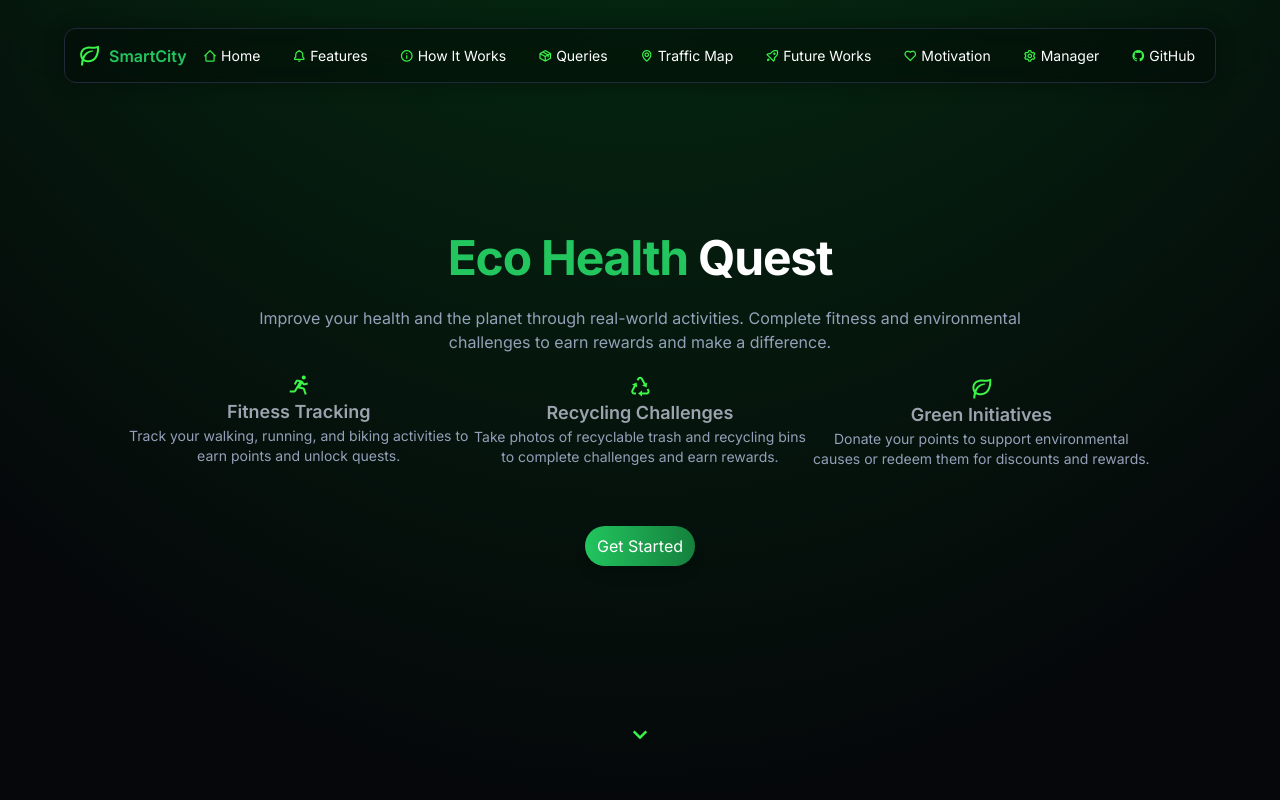
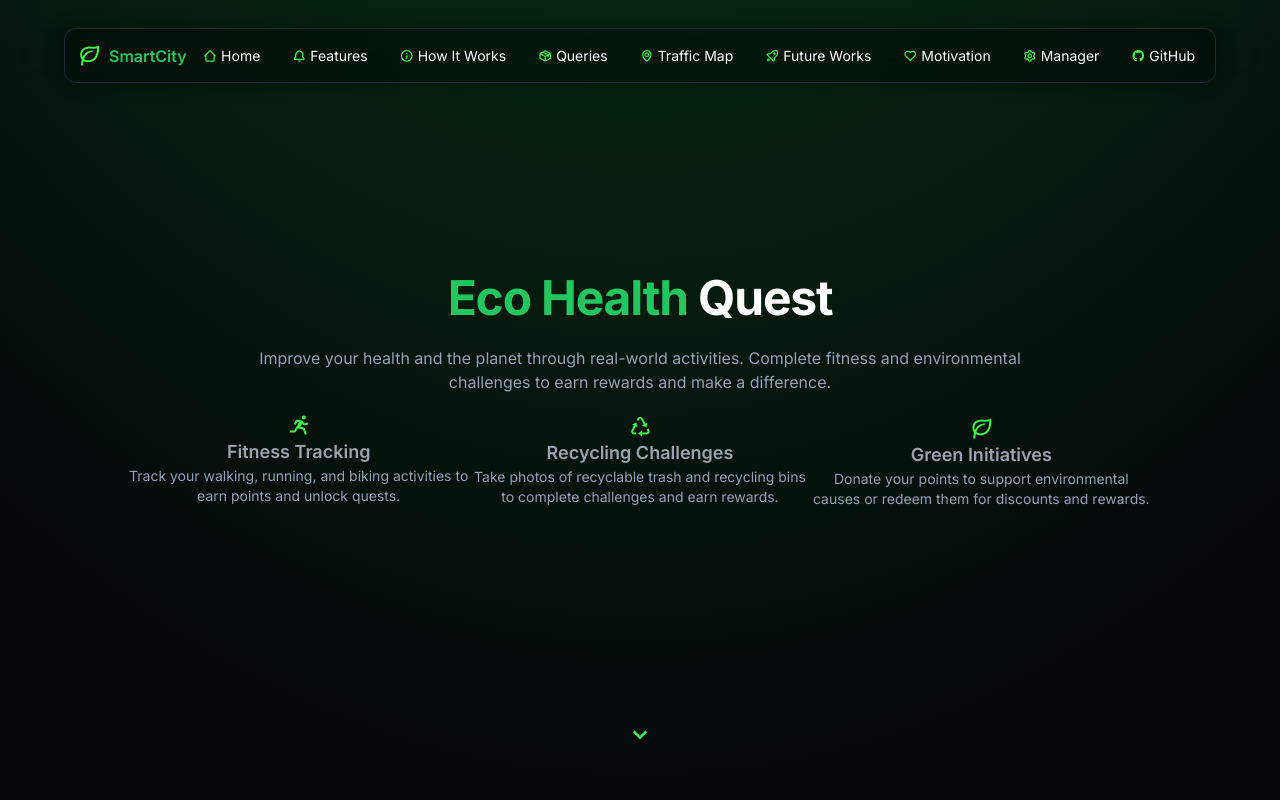
Before and after one commit to GokulCh/VCU-MiniHack-2025, a React (Vite) app in the folder app/: page / in a window 1280 px wide. Shown: the top 800 px of the page. Built offline with nearby package versions, Linux system fonts and the light colour scheme; the HTML template or start-up script is replaced by a standard one.

Commit message:
button-removed

```diff
--- a/app/src/components/HomePage/HeroSection.jsx
+++ b/app/src/components/HomePage/HeroSection.jsx
@@ -44,17 +44,6 @@ const HeroSection = () => {
         ))}
       </div>
 
-      <div id="HeroSectionGetStartedButton" className="mt-10">
-        <Link to="/QuestMap">
-          <button
-            className="btn btn-primary text-white bg-gradient-to-r from-green-500 to-green-700 p-2 px-3 rounded-3xl shadow-lg mx-4
-      transition-all duration-300 hover:from-green-400 hover:to-green-600"
-          >
-            Get Started
-          </button>
-        </Link>
-      </div>
-
       <div id="HeroSectionScrollDownArrow" className="absolute bottom-10 text-center">
         <i className="bx bx-chevron-down text-white text-3xl animate-bounce"></i>
       </div>
```
